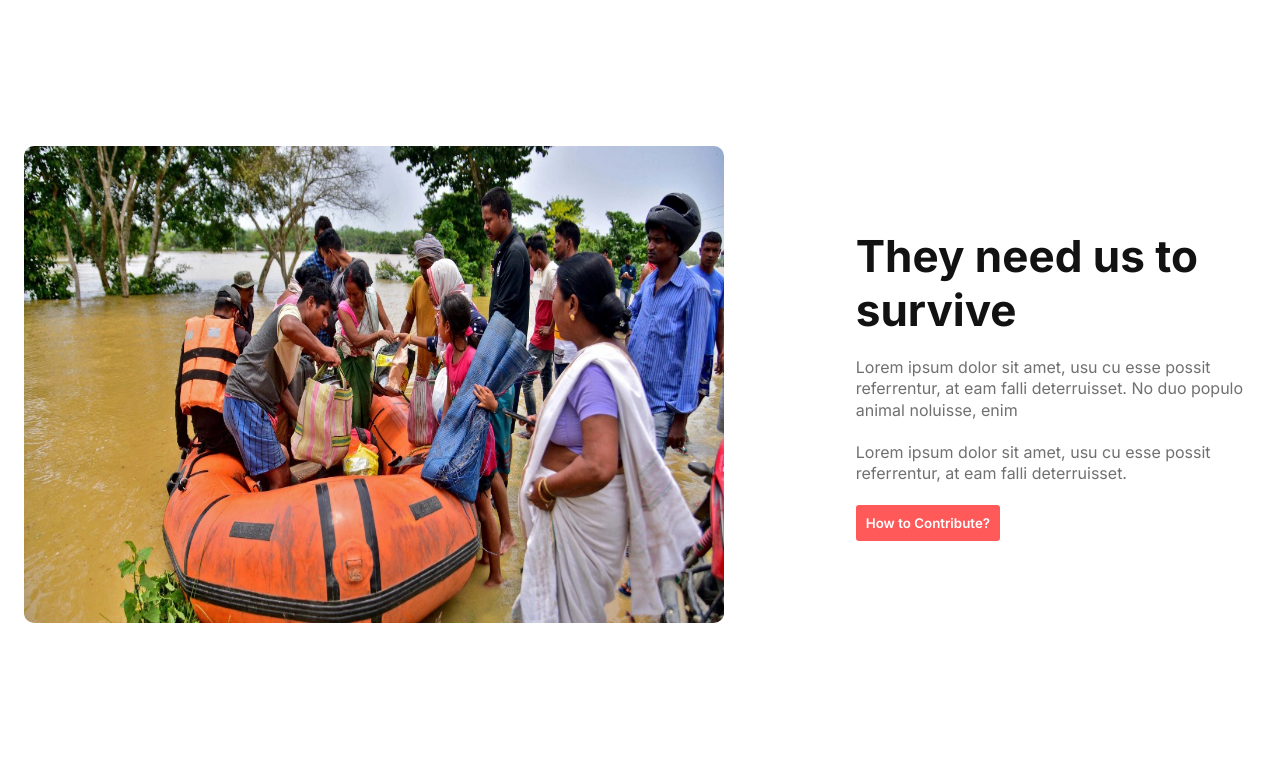
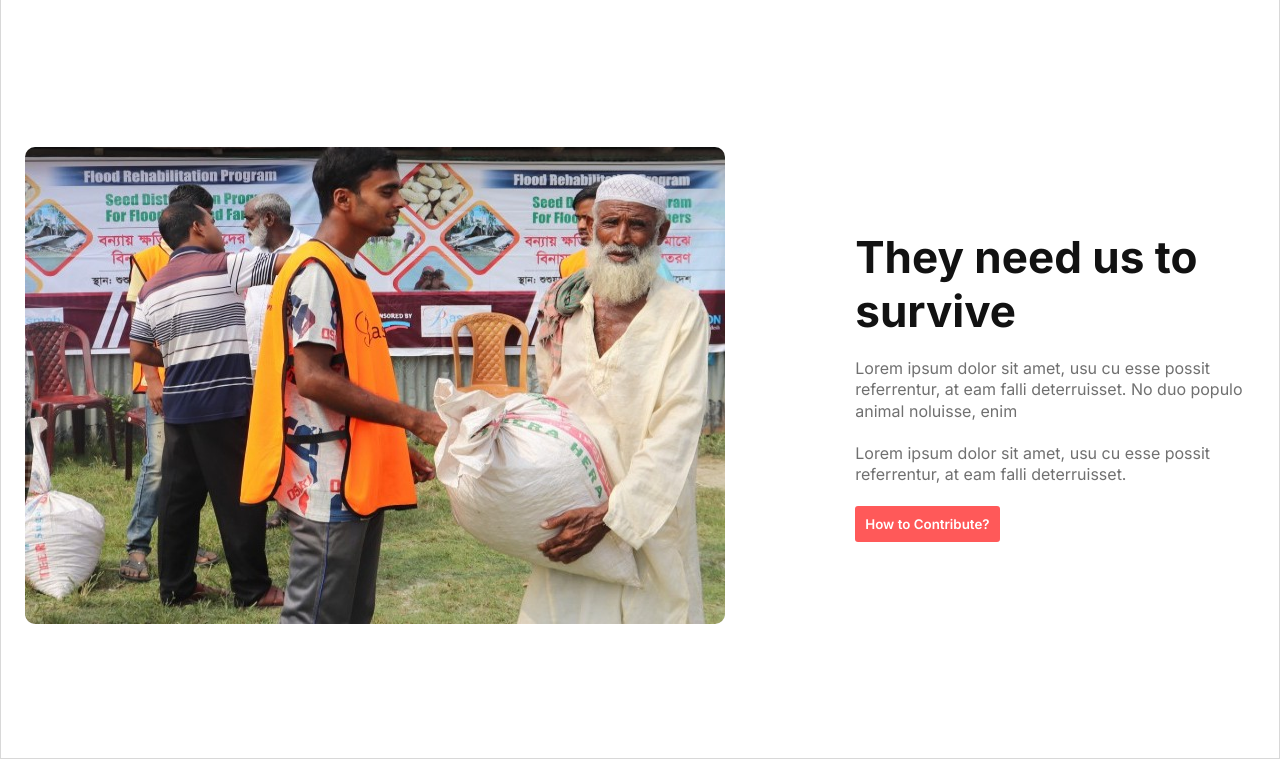
Before and after one commit to Learn-programming-with-Jubair-hosain/donate, a plain HTML site: page index.html in a window 1280 px wide. Shown: the part 2433-3192 px from the top of the page. Drawn offline with Linux system fonts and the light colour scheme.

Commit message:
added donation img

```diff
--- a/index.html
+++ b/index.html
@@ -93,7 +93,7 @@
                    </div>
                 </div>
                 <div class="donation-img">
-                    <img src="./resource/images/donation5.jpg" alt="">
+                    <img src="./resource/images/donation10.jpg" alt="">
                 </div>
             </div>
         </section>
--- a/style.css
+++ b/style.css
@@ -5,6 +5,9 @@
     font-family: "Inter", sans-serif;
     max-width: 1440px;
     margin: 0 auto;
+}
+main{
+    border: 1px solid rgba(0, 0, 0, 0.151);
 }
 /******* common style ********/
 .btn{
```
